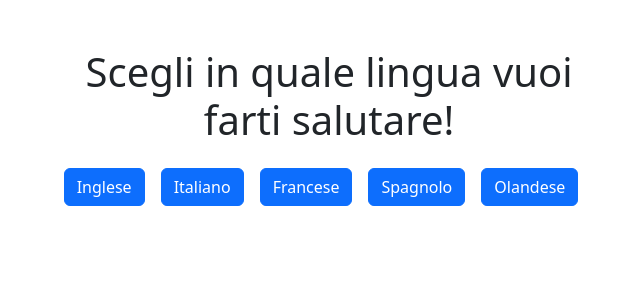
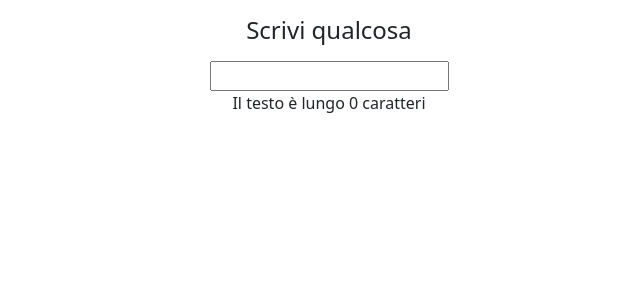
Before and after one commit to MarcusOrion/react-binding, a React (Vite) app in the folder react-binding/: page / in a window 1280 px wide. Shown: the top 300 px of the page, without its empty margins (311-951 px from the left). Built offline with nearby package versions, Linux system fonts and the light colour scheme.

Commit message:
add first exercise of controlled elements

```diff
--- a/react-binding/src/components/Counter.jsx
+++ b/react-binding/src/components/Counter.jsx
@@ -20,7 +20,6 @@ export default function Counter() {
     </>
   );
 }*/
-
   // Crea un bottone che alterni la propria classe stilistica (es. da primary a success) ad ogni click, mutandone dinamicamente l'aspetto grafico
   /*const [isPrimary, setIsPrimary] = useState(true);
   return (
@@ -33,7 +32,6 @@ export default function Counter() {
       </button>
     </div>
   );*/
-
   // Creare un componente con tre pulsanti ed un paragrafo. Creare una variabile di stato reattiva per gestire l’allineamento del paragrafo. Per ogni pulsante, impostare l’evento onClick e impostare l’allineamento in base al pulsante cliccato
   /*const [alignment, setAlignment] = useState("text-start");
   return (
@@ -66,9 +64,8 @@ export default function Counter() {
       </div>
     </div>
   );*/
-
   // Visualizza un messaggio di benvenuto che si aggiorni in tempo reale scegliendo tra diverse lingue tramite una serie di bottoni dedicati
-  const [language, setLanguage] = useState(
+  /*const [language, setLanguage] = useState(
     "Scegli in quale lingua vuoi farti salutare!",
   );
   return (
@@ -109,5 +106,22 @@ export default function Counter() {
         </div>
       </div>
     </div>
+  );*/
+
+  //                         ++++++++++++++++++++++++++++                CONTROLLED ELEMENT EXERCISES
+  // Contatore caratteri: mostra dinamicamente il numero di caratteri inseriti in una casella di input o textarea, aggiornando il conteggio ad ogni digitazione
+  const [char, setChar] = useState("");
+  return (
+    <>
+      <div className="container text-center mb-6">
+        <p className="h4 mt-3 mb-3">Scrivi qualcosa</p>
+        <input
+          type="text"
+          value={char}
+          onChange={(e) => setChar(e.target.value)}
+        />
+        <p>Il testo è lungo {char.length} caratteri</p>
+      </div>
+    </>
   );
 }
```
